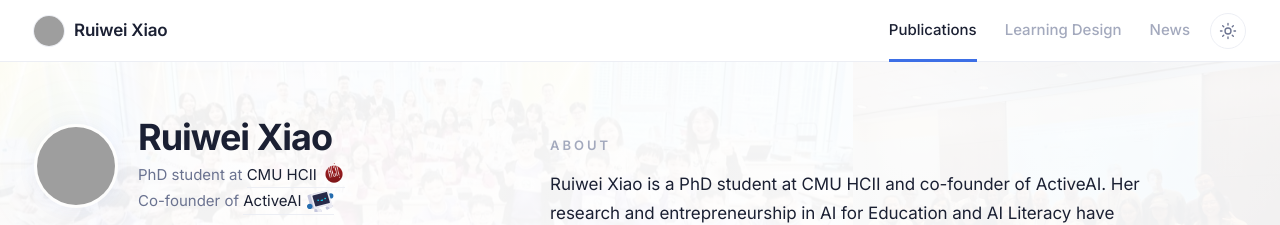
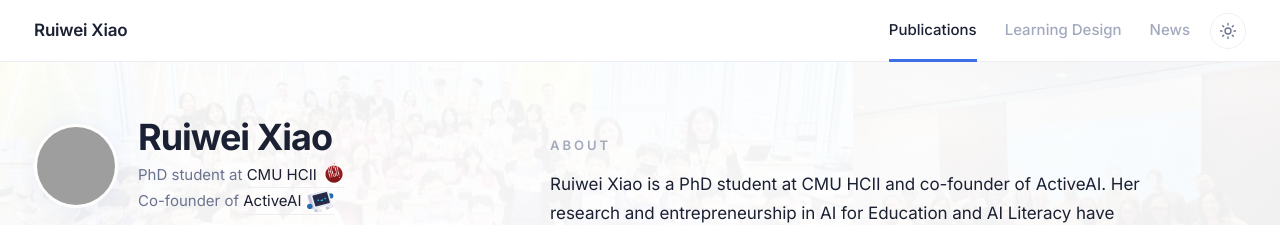
Before and after one commit to ruiwei-xiao/ruiwei-xiao.github.io, a Jekyll site: the page built from index.html, in a window 1280 px wide. Shown: the top 225 px of the page. Built offline with Jekyll 4.4.1, drawn with Linux system fonts in a browser that asks for light colours; grey boxes are pictures that could not be loaded.

Commit message:
Use plain name as the nav logo
Co-Authored-By: Claude Opus 5.5 <noreply@anthropic.com>

```diff
--- a/_layouts/default.html
+++ b/_layouts/default.html
@@ -23,7 +23,7 @@
   <!-- 顶部导航：滚动到首页对应版块；当前版块高亮 -->
   <nav class="nav">
     <div class="wrap">
-      <a href="{{ '/' | relative_url }}" class="logo"><img src="{{ site.image }}" alt=""><span>Ruiwei Xiao</span></a>
+      <a href="{{ '/' | relative_url }}" class="logo">Ruiwei Xiao</a>
       <div class="nav-right">
         <div class="links">
           <a href="{{ '/#publications' | relative_url }}" data-go="publications"{% if page.url == '/publications/' %} class="on"{% endif %}><span class="full">Publications</span><span class="short">Papers</span></a>
--- a/assets/css/style.css
+++ b/assets/css/style.css
@@ -50,8 +50,7 @@ a { color: inherit; text-decoration: none; }
 /* ---------- nav ---------- */
 .nav { position: sticky; top: 0; z-index: 10; background: var(--nav-bg); backdrop-filter: blur(8px); border-bottom: 1px solid var(--line); }
 .nav .wrap { display: flex; align-items: center; justify-content: space-between; gap: 16px; height: 61px; }
-.logo { display: flex; align-items: center; gap: 10px; font-size: 17px; font-weight: 600; letter-spacing: -.2px; color: var(--ink); }   /* 版头：小头像 + 名字 */
-.logo img { width: 30px; height: 30px; border-radius: 50%; object-fit: cover; box-shadow: 0 0 0 1px var(--line); }
+.logo { font-size: 17px; font-weight: 600; letter-spacing: -.2px; color: var(--ink); }   /* 版头：只放名字 */
 .nav-right { display: flex; align-items: center; gap: 20px; height: 100%; }
 .links { display: flex; gap: 28px; height: 100%; }
 .links a { display: flex; align-items: center; white-space: nowrap; font-size: 15px; font-weight: 500; color: var(--faint); border-bottom: 3px solid transparent; margin-bottom: -1px; }
@@ -502,8 +501,7 @@ footer { position: relative; isolation: isolate; overflow: hidden; text-align: c
 
 /* 很窄的手机：收紧导航，保证深浅色按钮不被挤出屏幕 */
 @media (max-width: 400px) {
-  .logo { font-size: 15px; gap: 8px; }
-  .logo img { width: 26px; height: 26px; }
+  .logo { font-size: 15px; }
   .nav .wrap { gap: 10px; }
   .nav-right { gap: 8px; }
   .links { gap: 10px; }
```
